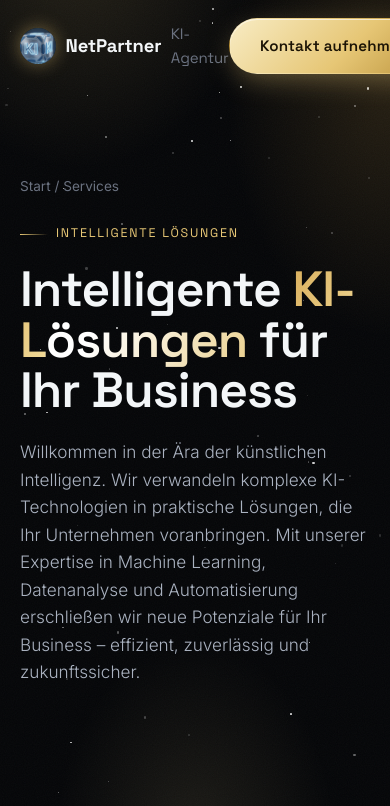
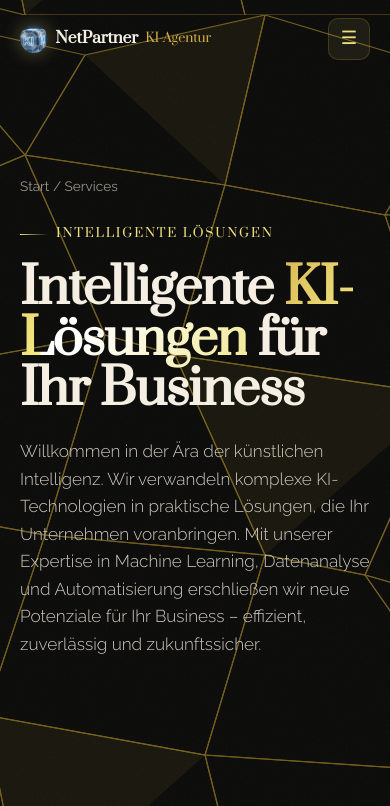
Before and after one commit to awinwindeal1-del/netpartner, a plain HTML site: page ki/services.html in a window 390 px wide. Shown: the top 806 px of the page. Drawn offline with Linux system fonts and the light colour scheme.

Commit message:
Design an netpartner.cloud angeglichen
- Schriften: Prata (Display) + Raleway (Text) statt Space Grotesk/Inter
- Palette: Schwarz #0b0b0a, Gelbgold #eee27d, Goldverlauf #ae8625/#f7ef8a/#d2ac47,
  Textfarben Creme #f4efe2 / #cfcbbf, Glas-Border in Gold
- Hintergrund: gold-facets.svg von netpartner.cloud (900px-Kachel, zentriert)
- Buttons im Goldverlauf der Referenz, Logo-Zusatz in Gold, Karten dunkler
- Mobiles Menue ergaenzt (Burger, Panel mit Unterseiten), Header auf 390px entlastet
- Cache-Buster style.css v=11, script.js v=6

```diff
--- a/ki/services.html
+++ b/ki/services.html
@@ -14,7 +14,7 @@
 <meta property="og:locale" content="de_DE" />
 <meta property="og:site_name" content="KI-Agentur Netpartner" />
 <meta name="twitter:card" content="summary" />
-<link rel="stylesheet" href="style.css?v=7">
+<link rel="stylesheet" href="style.css?v=11">
 <meta property="og:image" content="https://ki.netpartner.me/og-image.png">
 <meta property="og:image:width" content="1200">
 <meta property="og:image:height" content="630">
@@ -131,7 +131,7 @@
 <header class="nav">
   <div class="wrap nav-inner">
     <a href="index.html" class="logo"><img src="logo-cube.png" alt="NetPartner KI-Würfel" class="logo-mark">NetPartner <span class="logo-sub">KI-Agentur</span></a>
-    <nav class="links">
+    <nav class="links" id="nav-links">
       <a href="index.html">Start</a>
       <a href="ueber-uns.html">Über uns</a>
       <div class="nav-dropdown">
@@ -151,6 +151,7 @@
     <div class="nav-cta">
       <a href="kontakt.html" class="btn btn-primary">Kontakt aufnehmen <span class="btn-arrow">→</span></a>
     </div>
+    <button class="menu-toggle" type="button" aria-label="Menü öffnen" aria-expanded="false" aria-controls="nav-links">☰</button>
   </div>
 </header>
 
@@ -334,7 +335,7 @@
   </div>
 </footer>
 
-<script src="script.js?v=5"></script>
+<script src="script.js?v=6"></script>
 <script src="https://lead.netpartner.cloud/t.js" defer></script>
 </body>
 </html>
--- a/ki/style.css
+++ b/ki/style.css
@@ -2,28 +2,29 @@
    KI-Agentur Netpartner — Cinematic Glossy Design System
 =========================================================== */
 
-@import url('https://fonts.googleapis.com/css2?family=Space+Grotesk:wght@400;500;600;700&family=Inter:wght@300;400;500;600;700&display=swap');
+@import url('https://fonts.googleapis.com/css2?family=Prata&family=Raleway:wght@300;400;500;600;700&display=swap');
 
 :root {
-  --bg-void: #050608;
-  --bg-deep: #0a0c10;
-  --bg-surface: #0e1117;
-  --bg-surface-2: #141822;
+  --bg-void: #0b0b0a;
+  --bg-deep: #0a0a09;
+  --bg-surface: #11110e;
+  --bg-surface-2: #141413;
 
-  --accent: #e6c675;
-  --accent-2: #d1a14a;
-  --accent-3: #f2dc9b;
-  --accent-glow: rgba(230, 198, 117, 0.45);
+  --accent: #eee27d;
+  --accent-2: #d2ac47;
+  --accent-3: #f7ef8a;
+  --accent-deep: #ae8625;
+  --accent-glow: rgba(238, 226, 125, 0.35);
 
-  --text-hi: #f3f6f8;
-  --text-mid: #aab2c0;
-  --text-low: #6b7280;
+  --text-hi: #f4efe2;
+  --text-mid: #cfcbbf;
+  --text-low: #9a958a;
 
-  --glass-border: rgba(255, 255, 255, 0.08);
-  --glass-bg: rgba(255, 255, 255, 0.035);
+  --glass-border: rgba(201, 162, 39, 0.22);
+  --glass-bg: rgba(255, 255, 255, 0.03);
 
-  --font-display: 'Space Grotesk', sans-serif;
-  --font-body: 'Inter', sans-serif;
+  --font-display: 'Prata', Georgia, serif;
+  --font-body: 'Raleway', Arial, sans-serif;
 
   --ease-out-expo: cubic-bezier(0.16, 1, 0.3, 1);
   --duration-normal: 400ms;
@@ -36,7 +37,7 @@
 html { scroll-behavior: smooth; }
 
 body {
-  background: var(--bg-void);
+  background: var(--bg-void) url("gold-facets.svg") 50% / 900px;
   color: var(--text-hi);
   font-family: var(--font-body);
   font-weight: 400;
@@ -50,11 +51,7 @@ body {
   position: fixed;
   inset: 0;
   z-index: -2;
-  background:
-    radial-gradient(ellipse 80% 50% at 20% -10%, rgba(230, 198, 117, 0.16), transparent 60%),
-    radial-gradient(ellipse 70% 50% at 100% 10%, rgba(209, 161, 74, 0.16), transparent 60%),
-    radial-gradient(ellipse 60% 40% at 50% 100%, rgba(242, 220, 155, 0.10), transparent 60%),
-    var(--bg-void);
+  background: none;
   pointer-events: none;
 }
 
@@ -68,10 +65,7 @@ body {
 }
 
 .starfield {
-  position: fixed;
-  inset: 0;
-  z-index: -1;
-  pointer-events: none;
+  display: none;
 }
 .starfield span {
   position: absolute;
@@ -144,7 +138,7 @@ p.lead {
 
 /* ---------- Glass / Glossy panels ---------- */
 .glass {
-  background: linear-gradient(180deg, var(--glass-bg), rgba(255,255,255,0.01));
+  background: linear-gradient(180deg, rgba(13, 13, 11, 0.82), rgba(13, 13, 11, 0.62));
   border: 1px solid var(--glass-border);
   border-radius: 22px;
   backdrop-filter: blur(18px) saturate(140%);
@@ -156,7 +150,7 @@ p.lead {
   content: '';
   position: absolute;
   inset: 0;
-  background: linear-gradient(135deg, rgba(255,255,255,0.10) 0%, transparent 35%);
+  background: linear-gradient(135deg, rgba(238, 226, 125, 0.07) 0%, transparent 35%);
   pointer-events: none;
 }
 .glass::after {
@@ -186,7 +180,7 @@ p.lead {
 }
 .btn-primary {
   color: #1b1305;
-  background: linear-gradient(135deg, #f8ecc4, var(--accent) 52%, #b0862c);
+  background: linear-gradient(112deg, var(--accent-deep) 5%, var(--accent-3) 45%, var(--accent-2) 85%);
   box-shadow: 0 8px 30px -6px var(--accent-glow), inset 0 1px 0 rgba(255,255,255,0.6);
 }
 .btn-primary:hover { transform: translateY(-3px) scale(1.02); box-shadow: 0 14px 40px -6px var(--accent-glow), inset 0 1px 0 rgba(255,255,255,0.7); filter: brightness(1.05); }
@@ -210,14 +204,15 @@ header.nav {
   border-bottom: 1px solid transparent;
 }
 header.nav.scrolled {
-  background: rgba(5, 6, 8, 0.72);
+  background: rgba(11, 11, 10, 0.82);
   backdrop-filter: blur(16px) saturate(140%);
   border-bottom: 1px solid var(--glass-border);
   padding: 0.75rem 0;
 }
-.nav-inner { display: flex; align-items: center; justify-content: space-between; }
+.nav-inner { display: flex; align-items: center; justify-content: space-between; gap: 1rem; }
 .logo {
   font-family: var(--font-display);
+  white-space: nowrap;
   font-weight: 700;
   font-size: 1.15rem;
   letter-spacing: -0.01em;
@@ -236,7 +231,8 @@ header.nav.scrolled {
   box-shadow: 0 0 18px var(--accent-glow);
 }
 .logo-sub {
-  color: var(--text-low);
+  white-space: nowrap;
+  color: var(--accent-2);
   font-weight: 400;
   font-size: 0.82em;
 }
@@ -632,6 +628,58 @@ a.card[id], section[id] { scroll-margin-top: 110px; }
 .contact-info-item a { color: var(--text-hi); text-decoration: none; }
 .contact-info-item a:hover { color: var(--accent); }
 
+
+/* ---------- Mobiles Menü ---------- */
+.menu-toggle {
+  display: none;
+  background: rgba(238, 226, 125, 0.08);
+  border: 1px solid var(--glass-border);
+  color: var(--accent);
+  border-radius: 10px;
+  flex: 0 0 auto;
+  width: 42px; height: 42px;
+  font-size: 1.15rem;
+  line-height: 1;
+  cursor: pointer;
+}
+.menu-toggle:hover { background: rgba(238, 226, 125, 0.16); }
+
+@media (max-width: 980px) {
+  .menu-toggle { display: block; }
+  .menu-toggle.active { background: rgba(238, 226, 125, 0.2); }
+  nav.links.mobile-open {
+    display: flex;
+    position: absolute;
+    top: 100%; left: 0; right: 0;
+    flex-direction: column;
+    align-items: stretch;
+    gap: 0;
+    padding: 0.6rem 0 1rem;
+    background: rgba(11, 11, 10, 0.98);
+    border-bottom: 1px solid var(--glass-border);
+    backdrop-filter: blur(18px);
+    z-index: 300;
+  }
+  nav.links.mobile-open > a,
+  nav.links.mobile-open > .nav-dropdown > a {
+    padding: 0.9rem 1.6rem;
+    font-size: 1rem;
+  }
+  nav.links.mobile-open .nav-dropdown { display: block; }
+  nav.links.mobile-open .dropdown-menu {
+    position: static;
+    transform: none;
+    min-width: 0;
+    opacity: 1;
+    visibility: visible;
+    pointer-events: auto;
+    background: transparent;
+    border: none;
+    box-shadow: none;
+    padding: 0 0 0.4rem 0;
+  }
+  nav.links.mobile-open .dropdown-menu a { padding: 0.6rem 2.4rem; }
+}
 /* ---------- Responsive ---------- */
 @media (max-width: 980px) {
   .hero-grid, .contact-grid { grid-template-columns: 1fr; }
@@ -641,5 +689,9 @@ a.card[id], section[id] { scroll-margin-top: 110px; }
 }
 @media (max-width: 640px) {
   .grid-3, .grid-2, .footer-grid, .stats-strip { grid-template-columns: 1fr; }
-  .nav-cta .btn-ghost { display: none; }
+  .nav-inner { gap: 0.5rem; }
+  .nav-cta { display: none; }
+  .menu-toggle { flex: 0 0 auto; }
+  .logo { font-size: 0.98rem; gap: 0.45rem; }
+  .logo-mark { width: 28px; height: 28px; }
 }
```
Also changed, not shown: ki/datenschutz.html (+4 -3 lines), ki/impressum.html (+4 -3 lines), ki/index.html (+4 -3 lines), ki/kontakt.html (+4 -3 lines), ki/leistungen.html (+4 -3 lines), ki/referenzen.html (+4 -3 lines), ki/ueber-uns.html (+4 -3 lines), ki/gold-facets.svg (added).
